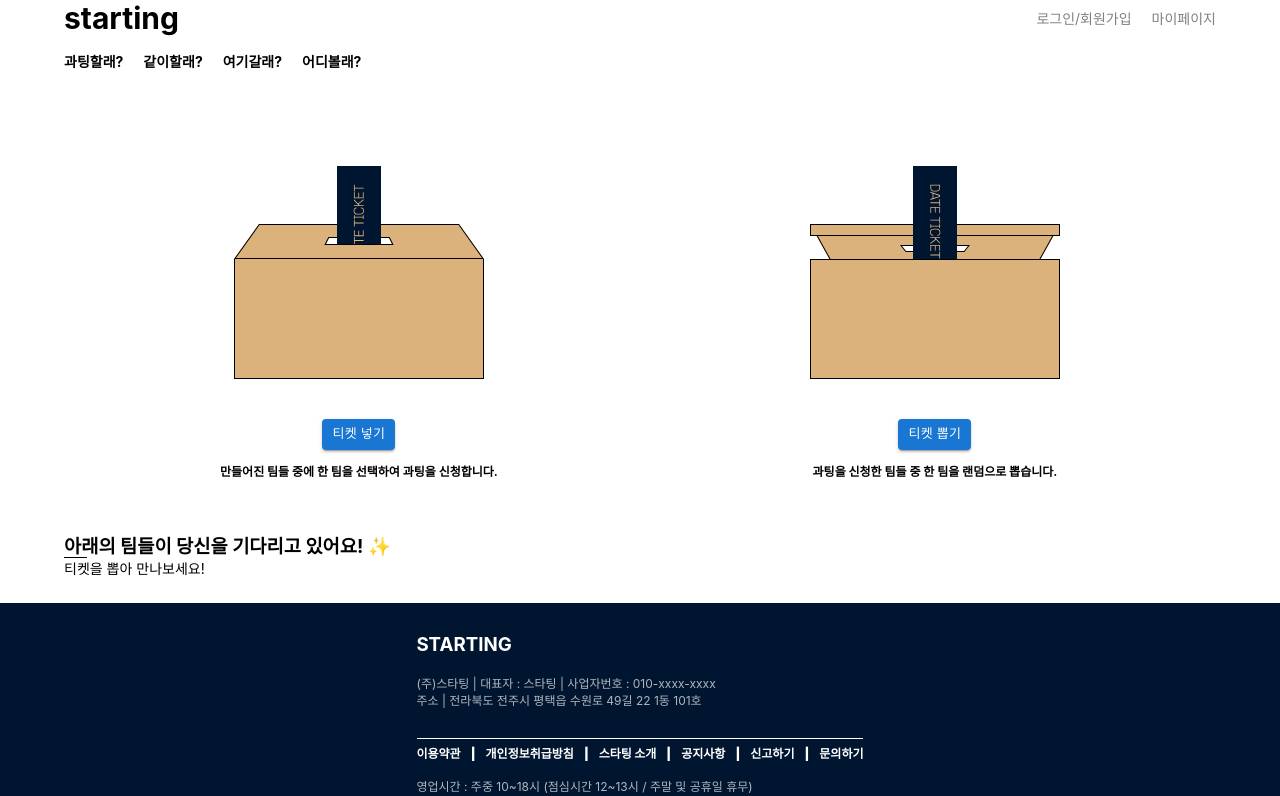
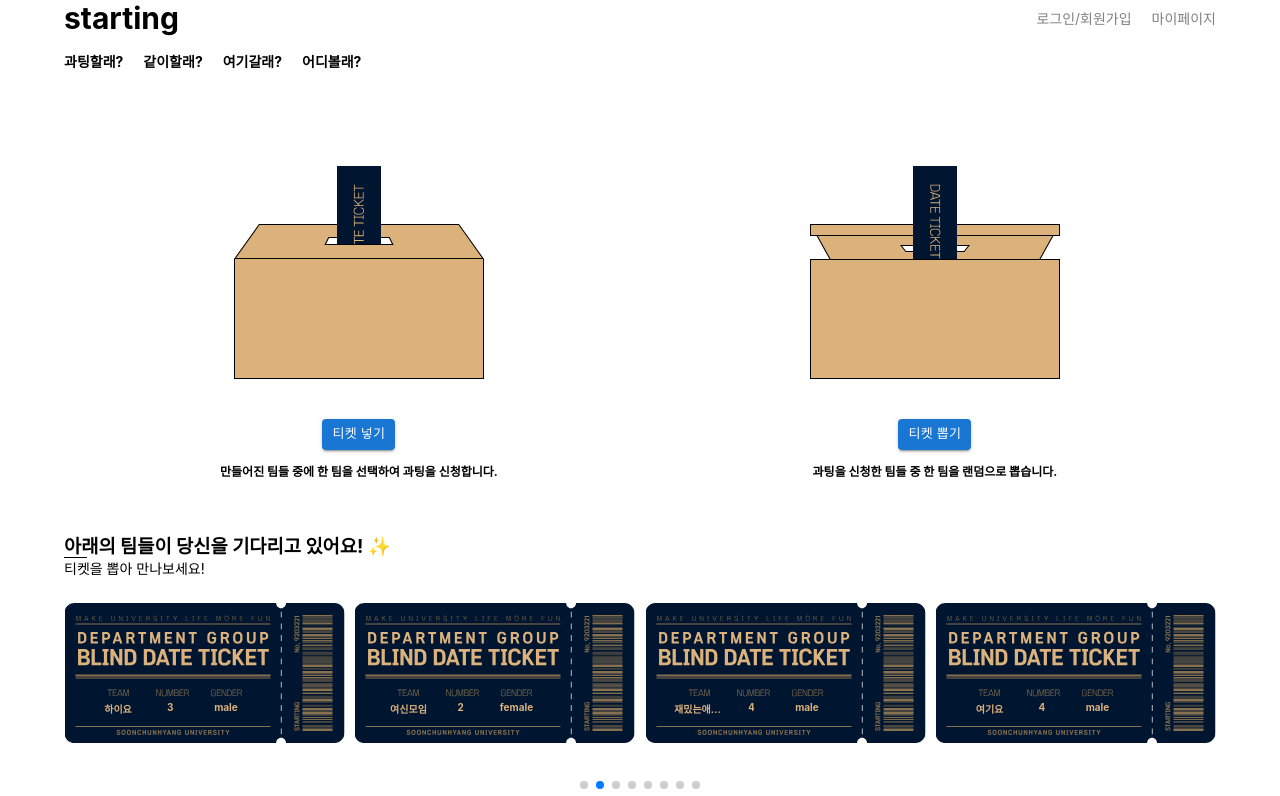
Before and after one commit to GeonwooShin/starting, a React (Create React App) app: page /blinddate in a window 1280 px wide. Shown: the top 796 px of the page. Built offline with nearby package versions, Linux system fonts and the light colour scheme.

Commit message:
과팅할래 페이지 임시 swiper 구현

```diff
--- a/src/pages/Blinddate.jsx
+++ b/src/pages/Blinddate.jsx
@@ -1,6 +1,24 @@
 import React from "react";
 import { Container, Button } from "@mui/material";
 import { Link } from "react-router-dom";
+import { Swiper, SwiperSlide } from "swiper/react";
+import { Navigation, Pagination, Autoplay, Mousewheel } from "swiper";
+import "swiper/css";
+import "swiper/css/navigation";
+import "swiper/css/pagination";
+import "swiper/css/mousewheel";
+import TicketItem from "../components/TicketItem";
+
+const TicketList = [
+  { teamName: "순대남", num: 2, gender: "male" },
+  { teamName: "하이요", num: 3, gender: "male" },
+  { teamName: "여신모임", num: 2, gender: "female" },
+  { teamName: "재밌는애들모임", num: 4, gender: "male" },
+  { teamName: "여기요", num: 4, gender: "male" },
+  { teamName: "공주팟", num: 4, gender: "female" },
+  { teamName: "맛있는녀석들", num: 2, gender: "male" },
+  { teamName: "3공주", num: 3, gender: "female" },
+];
 
 const Blinddate = () => {
   return (
@@ -35,6 +53,22 @@ const Blinddate = () => {
       <div className="service_subtitle">
         <span className="subtitle">티켓을 뽑아 만나보세요!</span>
       </div>
+      <Swiper
+        style={{ marginBottom: "100px" }}
+        modules={[Navigation, Pagination, Autoplay]}
+        spaceBetween={10}
+        slidesPerView={4}
+        pagination={{ clickable: true }}
+        autoplay={{ delay: 5000 }}
+        loop={{ loop: true }}
+        className="swiper-container"
+      >
+        {TicketList.map((item) => (
+          <SwiperSlide>
+            <TicketItem item={item} key={item.teamName} />
+          </SwiperSlide>
+        ))}
+      </Swiper>
     </Container>
   );
 };
```
